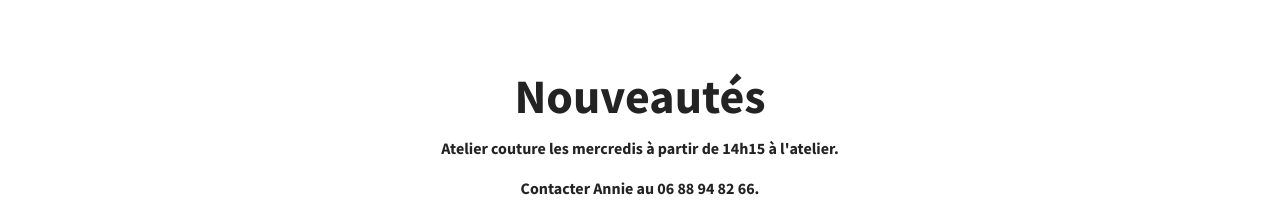
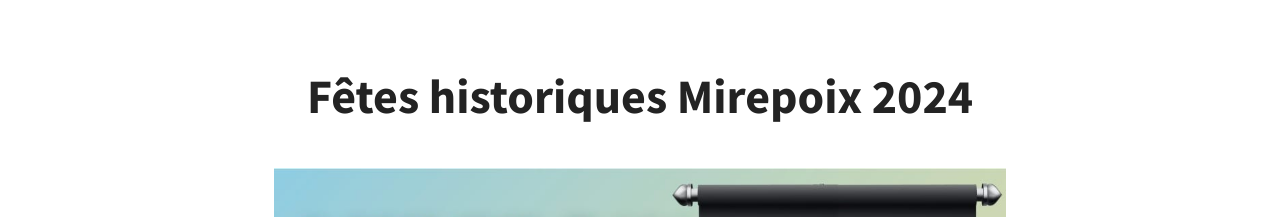
Before and after one commit to BenGex31/feteshistoriquesmirepoix, a website: page index.html in a window 1280 px wide. Shown: the part 6701-6918 px from the top of the page. Drawn offline with Linux system fonts and the light colour scheme; grey boxes are pictures that could not be loaded; files whose address does not match are found by name.

Commit message:
Update index.html

```diff
--- a/index.html
+++ b/index.html
@@ -437,17 +437,6 @@
 </section>
 
 <section class="cid-sB4G48j1gG" id="image2-y">
-    <h2 class="align-center mbr-fonts-style display-2"><strong>Nouveautés</strong></h2>
-    <div class="col-lg-12 text-center mt-3">
-        <article class="mbr-fonts-style mbr-bold display-7">
-        <p>Atelier couture les mercredis à partir de 14h15 à l'atelier.</p>
-        <p>Contacter Annie au 06 88 94 82 66.</p>
-    </article>
-    </div>
-
-    <div style="display: flex; justify-content: center; margin-top: 20px; margin-bottom: 60px;">
-        <iframe src="https://www.facebook.com/plugins/post.php?href=https%3A%2F%2Fwww.facebook.com%2Fmedievales.mirepoix%2Fposts%2Fpfbid0ihNCMtXXyKiEpWx4MCK9HTJYrYxV2yp84SXy2MnXasV5MHhci3k6M1fkhf2vGuKYl&show_text=true&width=500" width="700" height="600" style="border:none;overflow:hidden" scrolling="no" frameborder="0" allowfullscreen="true" allow="autoplay; clipboard-write; encrypted-media; picture-in-picture; web-share"></iframe>
-    </div>
     <div class="media-container-column title col-12">
         <h2 class="align-center mbr-bold mbr-fonts-style display-2 mb-5">Fêtes historiques Mirepoix 2024</h2>
     </div>
```
